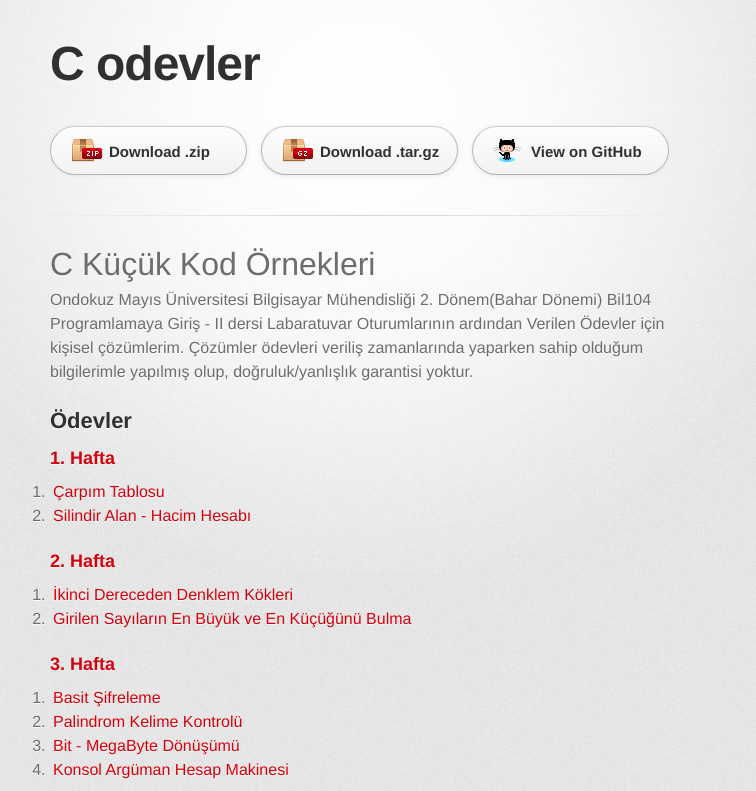
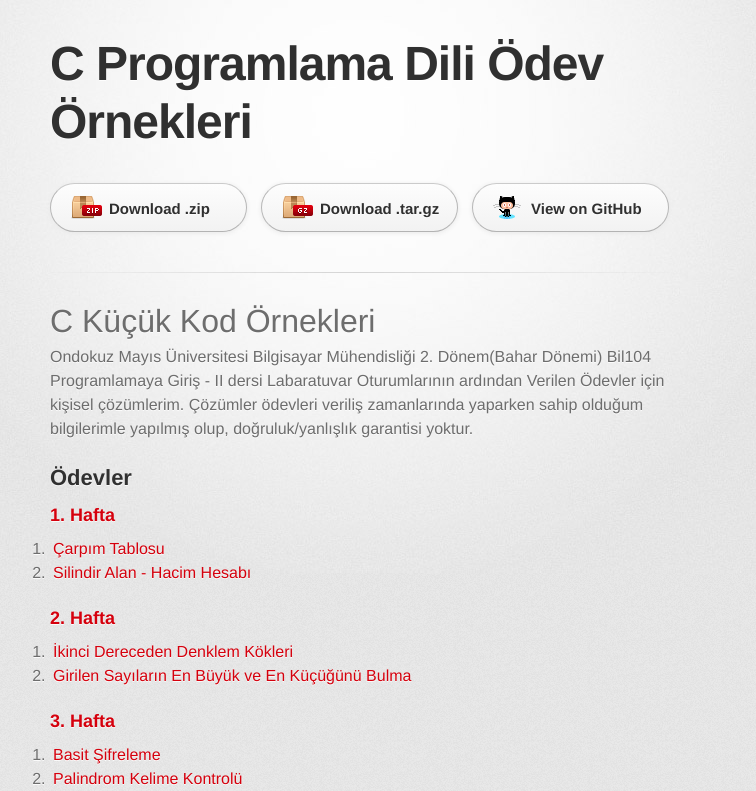
Before and after one commit to ileri/C_Odevler, a plain HTML site: page index.html in a window 1280 px wide. Shown: the top 791 px of the page, without its empty margins (280-1036 px from the left). Drawn offline with Linux system fonts and the light colour scheme; a web font is replaced by a local one.

Commit message:
Update index.html

```diff
--- a/index.html
+++ b/index.html
@@ -10,7 +10,7 @@
     <!--[if lt IE 9]>
     <script src="//html5shiv.googlecode.com/svn/trunk/html5.js"></script>
     <![endif]-->
-    <title>C odevler by celilileri</title>
+    <title>C Programlama Dili Örnekleri - Serhat Celil İLERİ - celilileri</title>
   </head>
 
   <body>
@@ -18,7 +18,7 @@
       <div class="inner">
 
         <header>
-          <h1>C odevler</h1>
+          <h1>C Programlama Dili Ödev Örnekleri</h1>
           <h2></h2>
         </header>
 
```
